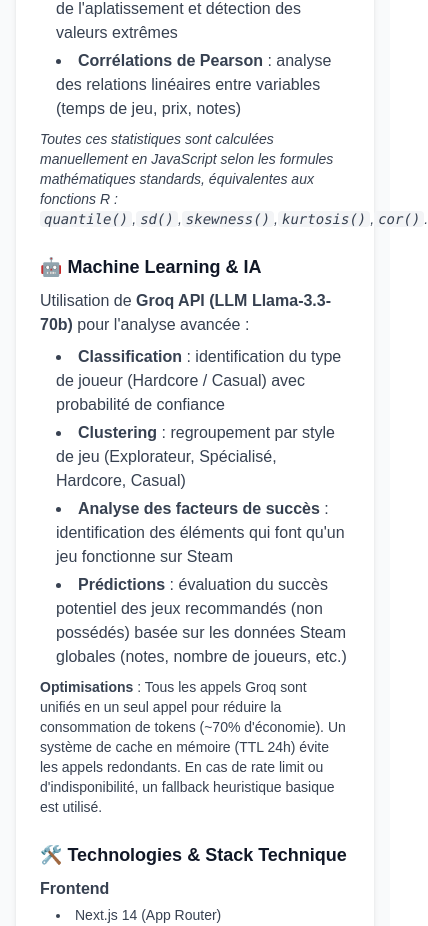
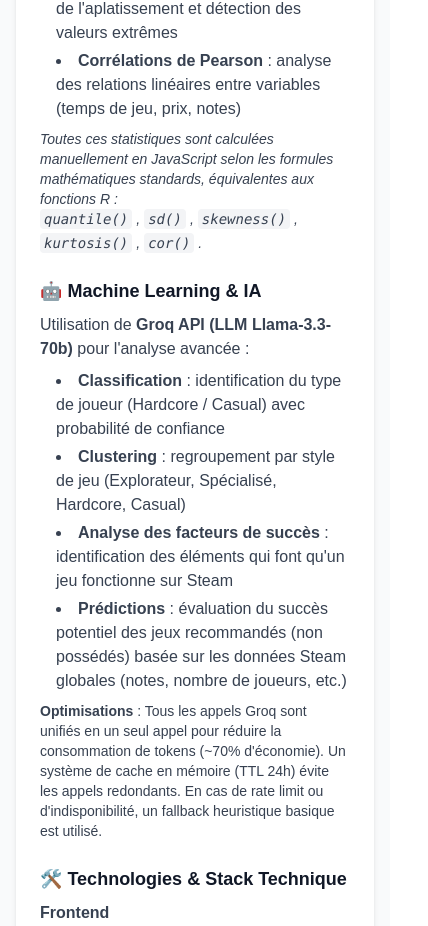
Before and after one commit to JHanslik/steamAnalyzer, a Next.js app: page / in a window 390 px wide. Shown: the part 7331-8257 px from the top of the page, 428 px wide, since content can reach past the window. Built offline with nearby package versions, Linux system fonts and the light colour scheme.

Commit message:
Fix: Correction dÃ©bordement horizontal sur mobile (ligne fonctions R)

```diff
--- a/app/page.tsx
+++ b/app/page.tsx
@@ -718,13 +718,15 @@ export default function Home() {
                     <strong>Corrélations de Pearson</strong> : analyse des relations linéaires entre variables (temps de jeu, prix, notes)
                   </li>
                 </ul>
-                <p className="mt-2 text-sm italic">
+                <p className="mt-2 text-sm italic break-words">
                   Toutes ces statistiques sont calculées manuellement en JavaScript selon les formules mathématiques standards, équivalentes aux fonctions R :{" "}
-                  <code className="bg-gray-100 dark:bg-gray-700 px-1 rounded">quantile()</code>,
-                  <code className="bg-gray-100 dark:bg-gray-700 px-1 rounded">sd()</code>,
-                  <code className="bg-gray-100 dark:bg-gray-700 px-1 rounded">skewness()</code>,
-                  <code className="bg-gray-100 dark:bg-gray-700 px-1 rounded">kurtosis()</code>,
-                  <code className="bg-gray-100 dark:bg-gray-700 px-1 rounded">cor()</code>.
+                  <span className="inline-flex flex-wrap gap-1">
+                    <code className="bg-gray-100 dark:bg-gray-700 px-1 rounded">quantile()</code>,
+                    <code className="bg-gray-100 dark:bg-gray-700 px-1 rounded">sd()</code>,
+                    <code className="bg-gray-100 dark:bg-gray-700 px-1 rounded">skewness()</code>,
+                    <code className="bg-gray-100 dark:bg-gray-700 px-1 rounded">kurtosis()</code>,
+                    <code className="bg-gray-100 dark:bg-gray-700 px-1 rounded">cor()</code>.
+                  </span>
                 </p>
               </div>
 
```
